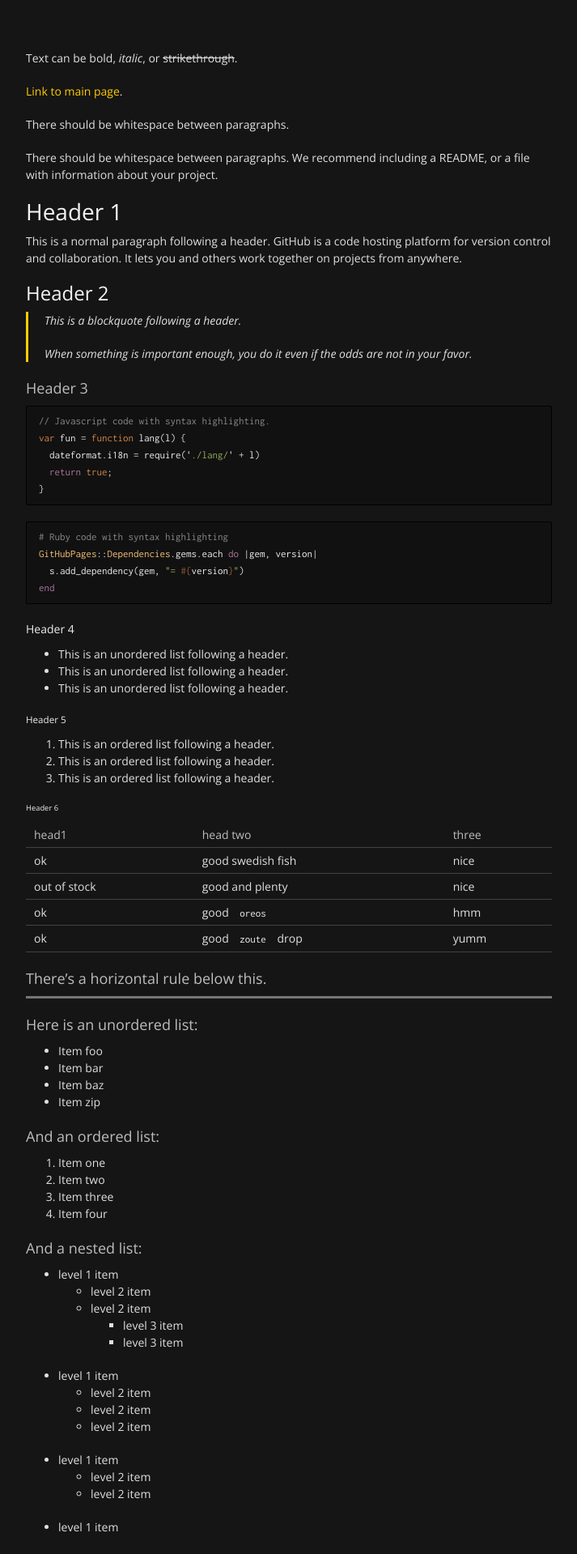
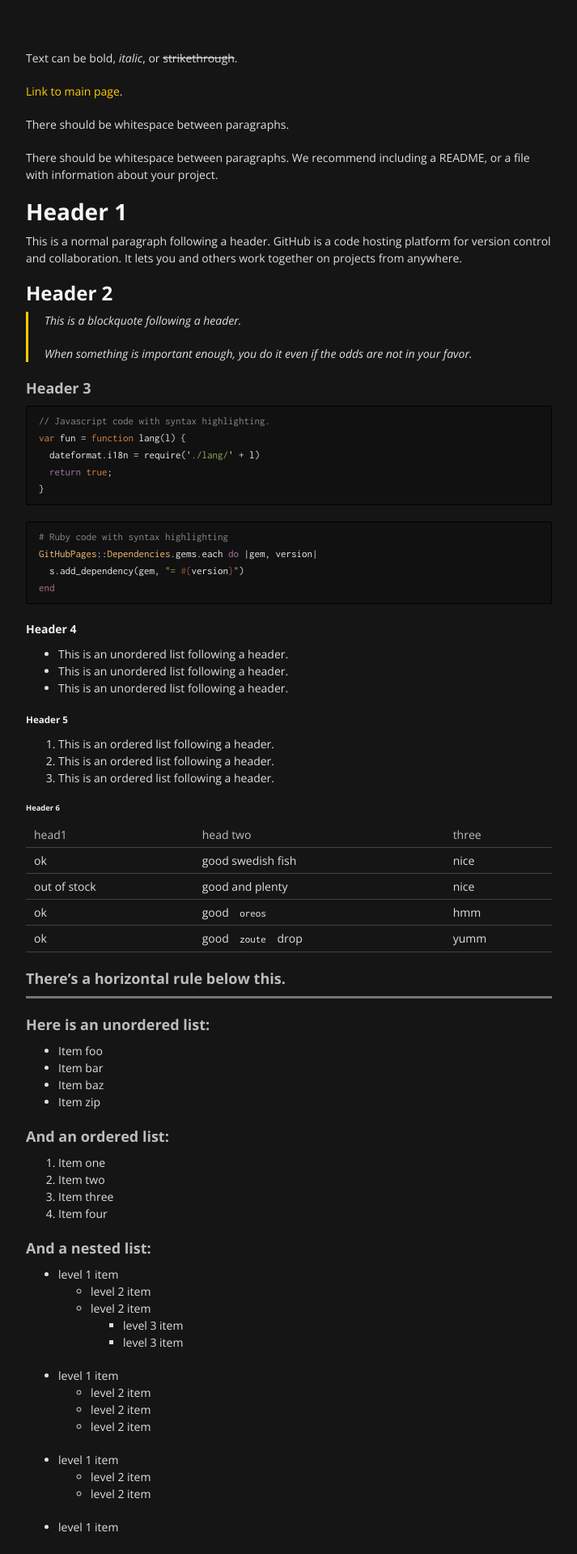
Before and after one commit to gabriel-aplok/gabriel-aplok.github.io, a Jekyll site: the page built from design-example.md, in a window 1280 px wide. Shown: the part 314-2233 px from the top of the page at 81% size, without its empty margins (283-996 px from the left). Built offline with Jekyll 4.4.1, drawn with Linux system fonts in a browser that asks for light colours.

Commit message:
update style.scss

```diff
--- a/assets/css/style.scss
+++ b/assets/css/style.scss
@@ -28,7 +28,6 @@ body {
 
 h1, h2, h3, h4, h5, h6 {
 	margin: 0 0 10px;
-	font-weight: normal;
 	color: #F5F5F5;
 }
 
@@ -55,7 +54,6 @@ h4, h5, h6 {
 
 h3 {
 	font-size: 18px;
-	font-weight: normal;
 	line-height: 24px;
 	color: #BDBDBD;
 }
```
